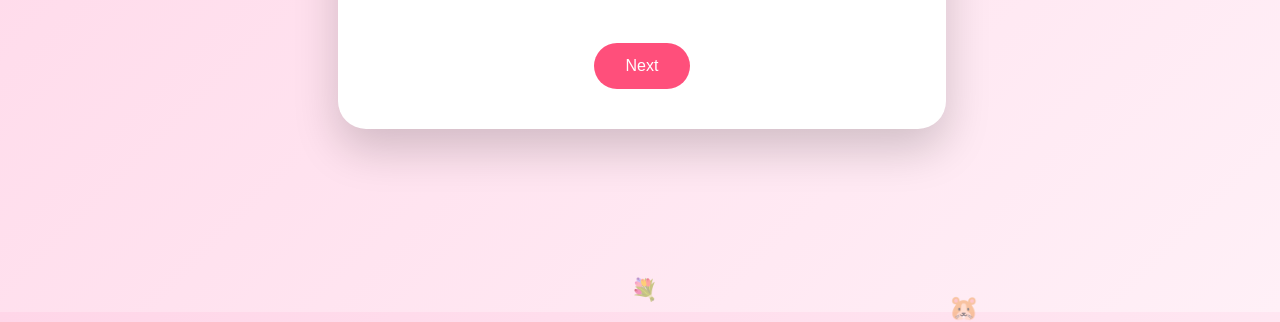
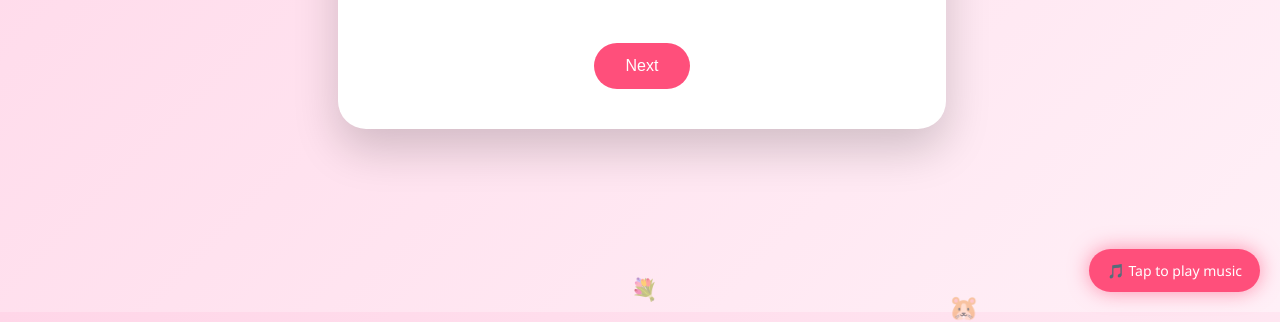
Before and after one commit to CrippledNipple69/valentine, a plain HTML site: page index.html in a window 1280 px wide. Shown: the part 488-810 px from the top of the page. Drawn offline with Linux system fonts and the light colour scheme.

Commit message:
Update index.html

```diff
--- a/index.html
+++ b/index.html
@@ -113,10 +113,35 @@ for (let i = 0; i < 30; i++) {
 }
 </script>
 
-<!-- Music -->
-<iframe width="0" height="0"
-src="https://www.youtube.com/embed/2aN8r4zV9xE?autoplay=1&mute=1&loop=1&playlist=2aN8r4zV9xE"
+<!-- Music Player -->
+<div id="musicBtn" style="
+  position:fixed;
+  bottom:20px;
+  right:20px;
+  background:#ff4f7b;
+  color:white;
+  padding:12px 18px;
+  border-radius:30px;
+  font-size:14px;
+  cursor:pointer;
+  z-index:10;
+  box-shadow:0 0 20px rgba(255,79,123,0.6);
+">
+  🎵 Tap to play music
+</div>
+
+<iframe id="player" width="0" height="0"
+src=""
 allow="autoplay"></iframe>
+
+<script>
+document.getElementById("musicBtn").onclick = () => {
+  document.getElementById("player").src =
+    "https://www.youtube.com/embed/2aN8r4zV9xE?autoplay=1&loop=1&playlist=2aN8r4zV9xE";
+  document.getElementById("musicBtn").innerText = "🎶 Playing Me & You";
+};
+</script>
+
 
 <!-- PAGE 1 -->
 <div class="card" id="p1">
```
